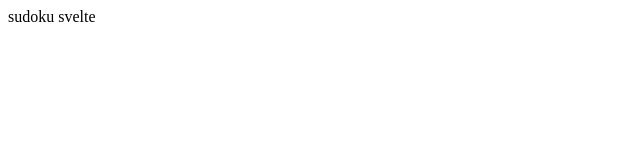
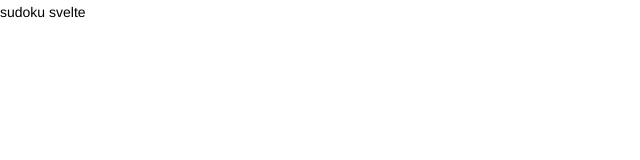
Before and after one commit to yuto-ono/sudoku-rust-wasm, a Svelte app: page / in a window 1280 px wide. Shown: the top 160 px of the page, without its empty margins (0-640 px from the left). Built offline with nearby package versions, Linux system fonts and the light colour scheme.

Commit message:
global css

```diff
--- /dev/null
+++ b/src/globals.scss
@@ -0,0 +1,22 @@
+* {
+  margin: 0;
+  padding: 0;
+}
+
+*,
+*::before,
+*::after {
+  box-sizing: border-box;
+}
+
+body {
+  font-size: 14px;
+  font-family: "Helvetica Neue", "Arial", "Hiragino Kaku Gothic ProN",
+    "Hiragino Sans", "Meiryo", sans-serif;
+  line-height: 1.75;
+}
+
+ul,
+ol {
+  list-style: none;
+}
--- a/src/main.ts
+++ b/src/main.ts
@@ -1,4 +1,5 @@
 import App from "./App.svelte"
+import "./globals.scss"
 
 const el = document.getElementById("app")
 
```
